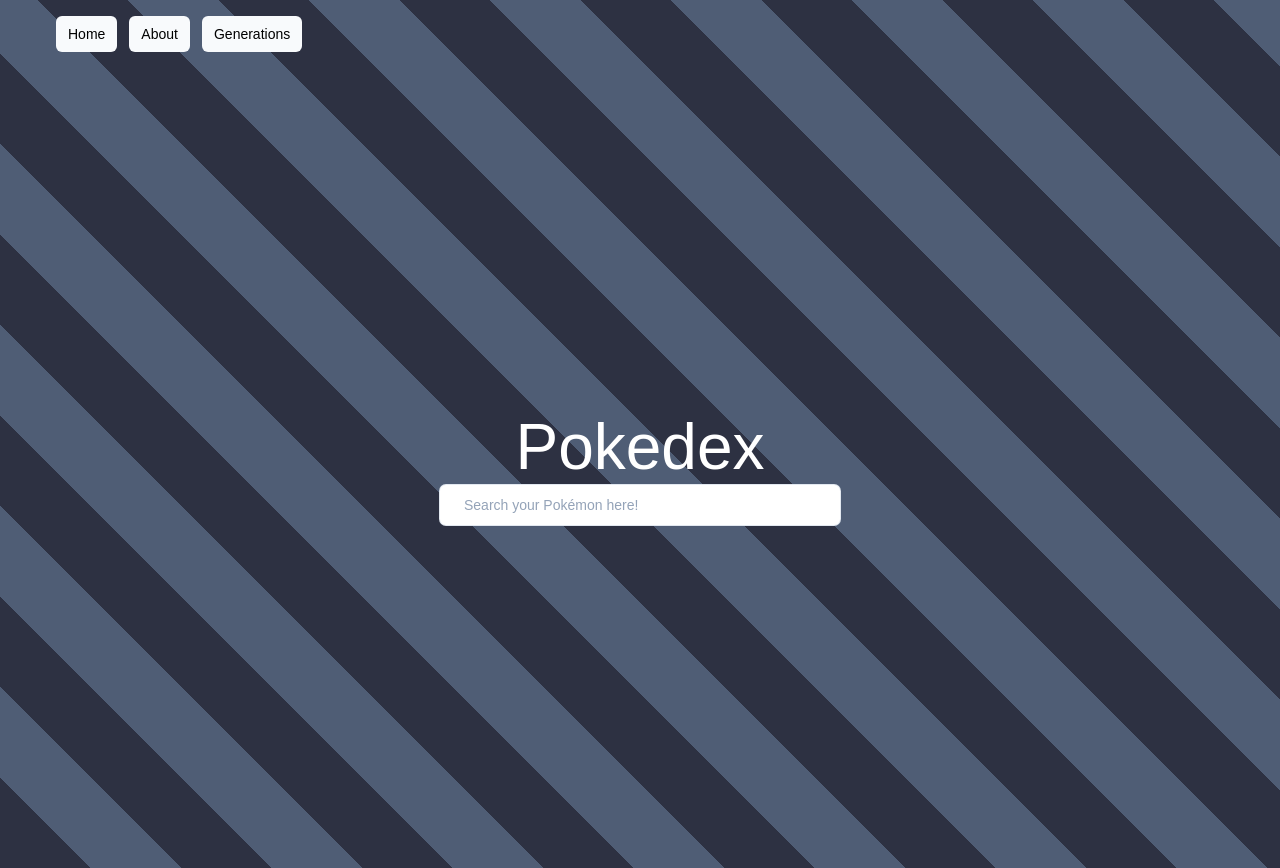
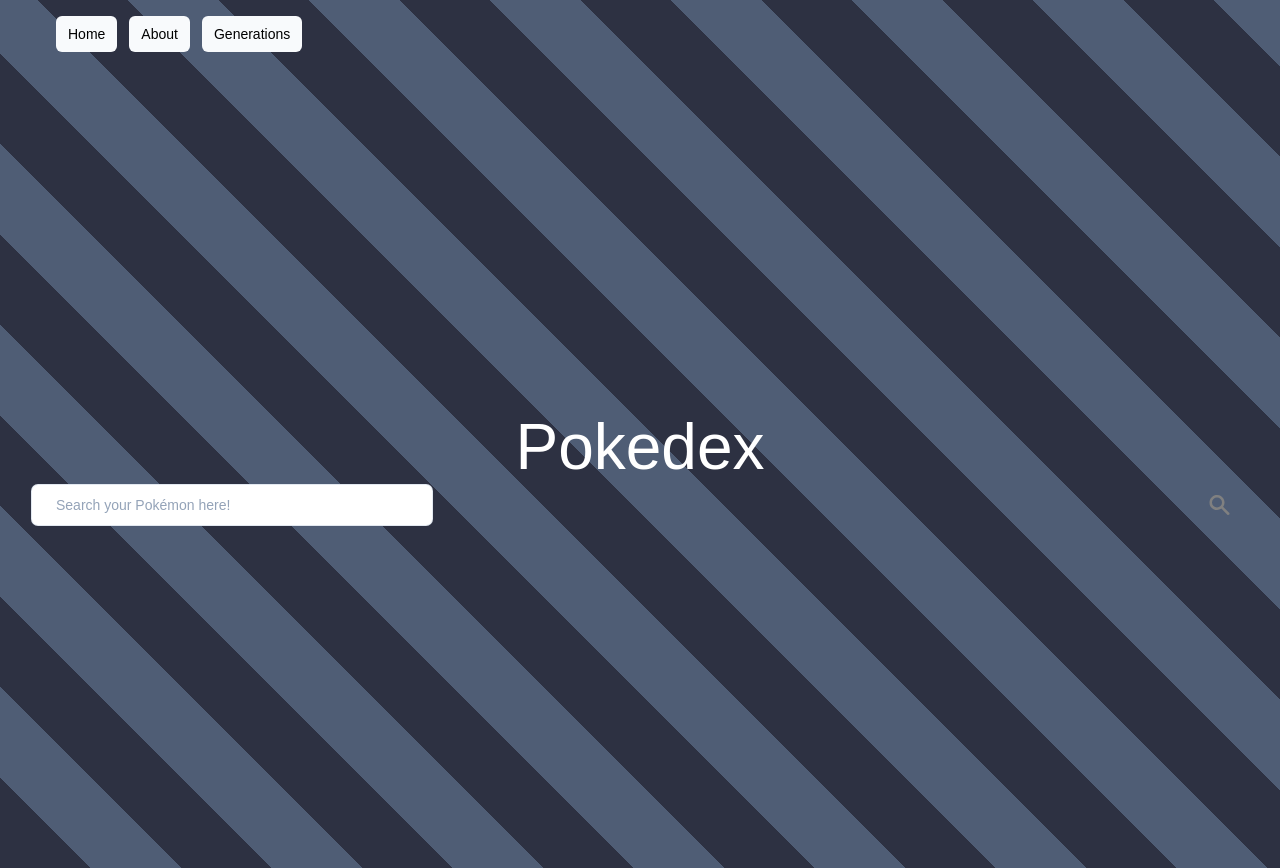
Before and after one commit to emquiroga/pokedex, a Next.js app: page / in a window 1280 px wide. Built offline with nearby package versions, Linux system fonts and the light colour scheme.

Commit message:
refactor component for 2 cases

```diff
--- a/components/SearchInput/index.tsx
+++ b/components/SearchInput/index.tsx
@@ -1,7 +1,17 @@
+import { SearchIcon } from "@heroicons/react/solid";
+
 import { SearchInputProps } from "./types";
 import styles from "./index.module.css";
 
-export const SearchInput = ({ handleChange, placeholder, errorMessage }: SearchInputProps) => {
+export const SearchInput = ({
+  handleSearch,
+  handleSubmit,
+  placeholder,
+  errorMessage,
+  debounce,
+  submit,
+}: SearchInputProps) => {
+  if (debounce) {
     return (
       <>
         <input
@@ -9,9 +19,33 @@
           className={`focus:ring-2 focus:ring-blue-500 focus:outline-none appearance-none w-full text-sm leading-6 text-slate-900 placeholder-slate-400 rounded-md py-2 px-2 ring-1 ring-slate-200 shadow-sm ${styles["search-input"]}`}
           placeholder={placeholder}
           type="text"
-        onChange={handleChange}
+          onChange={handleSearch}
         />
         {errorMessage && <span className={styles["error-message"]}>{errorMessage}</span>}
       </>
     );
+  }
+  if (submit) {
+    return (
+      <form className="w-full" onSubmit={handleSubmit}>
+        <div className={styles["form-group"]}>
+          <input
+            aria-label="Search Pokémon"
+            className={`focus:ring-2 focus:ring-blue-500 focus:outline-none appearance-none w-full text-sm leading-6 text-slate-900 placeholder-slate-400 rounded-md py-2 px-2 ring-1 ring-slate-200 shadow-sm ${styles["search-input"]}`}
+            placeholder={placeholder}
+            type="text"
+            onChange={handleSearch}
+          />
+          <button className={styles["search-btn"]} type="submit">
+            <SearchIcon />
+          </button>
+        </div>
+        {errorMessage && (
+          <span className={`w-full ${styles["error-message"]}`}>{errorMessage}</span>
+        )}
+      </form>
+    );
+  }
+
+  return null;
 };
--- a/components/SearchInput/types.ts
+++ b/components/SearchInput/types.ts
@@ -1,5 +1,8 @@
 export interface SearchInputProps {
-  handleChange: (event: React.ChangeEvent<HTMLInputElement>) => void;
+  handleSearch?: (event: React.ChangeEvent<HTMLInputElement>) => void;
+  handleSubmit?: (event: React.FormEvent<HTMLFormElement>) => void;
   placeholder: string;
   errorMessage: string | null;
+  submit: boolean;
+  debounce: boolean;
 }
```
Lines whose indentation alone changed are shown as unchanged.
